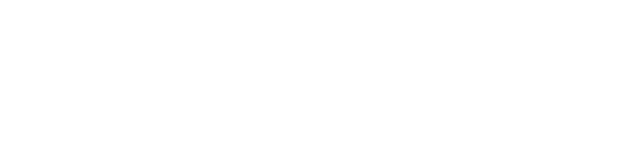
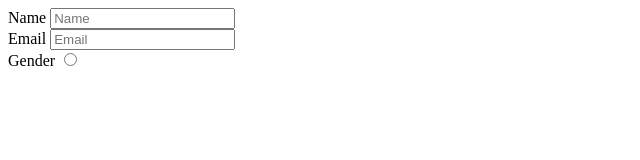
Before and after one commit to acciojob/signup-form-car-marshmellow89, a website: page main.html in a window 1280 px wide. Shown: the whole page, without its empty margins (0-640 px from the left). Drawn offline with Linux system fonts and the light colour scheme.

Commit message:
created a submission

```diff
--- a/main.html
+++ b/main.html
@@ -7,6 +7,19 @@
 </head>
 
 <body>
+	<form action="/submit-form" method="post">
+		<div class="name form">
+		<label for"name">Name</label>
+		<input type="text" id="name" placeholder="Name"></div>
+		<div class="email">
+			<label for="email">Email</label>
+			<input type="email" id="email" placeholder="Email">
+		</div>
+		<div class="gender">
+			<label for="gender">Gender</label>
+			<input type="radio"
+		</div>
+	</form>
 	<!-- the entire body must be written by student -->
     <script type="text/javascript" src="./script.js">
 </script>
```
